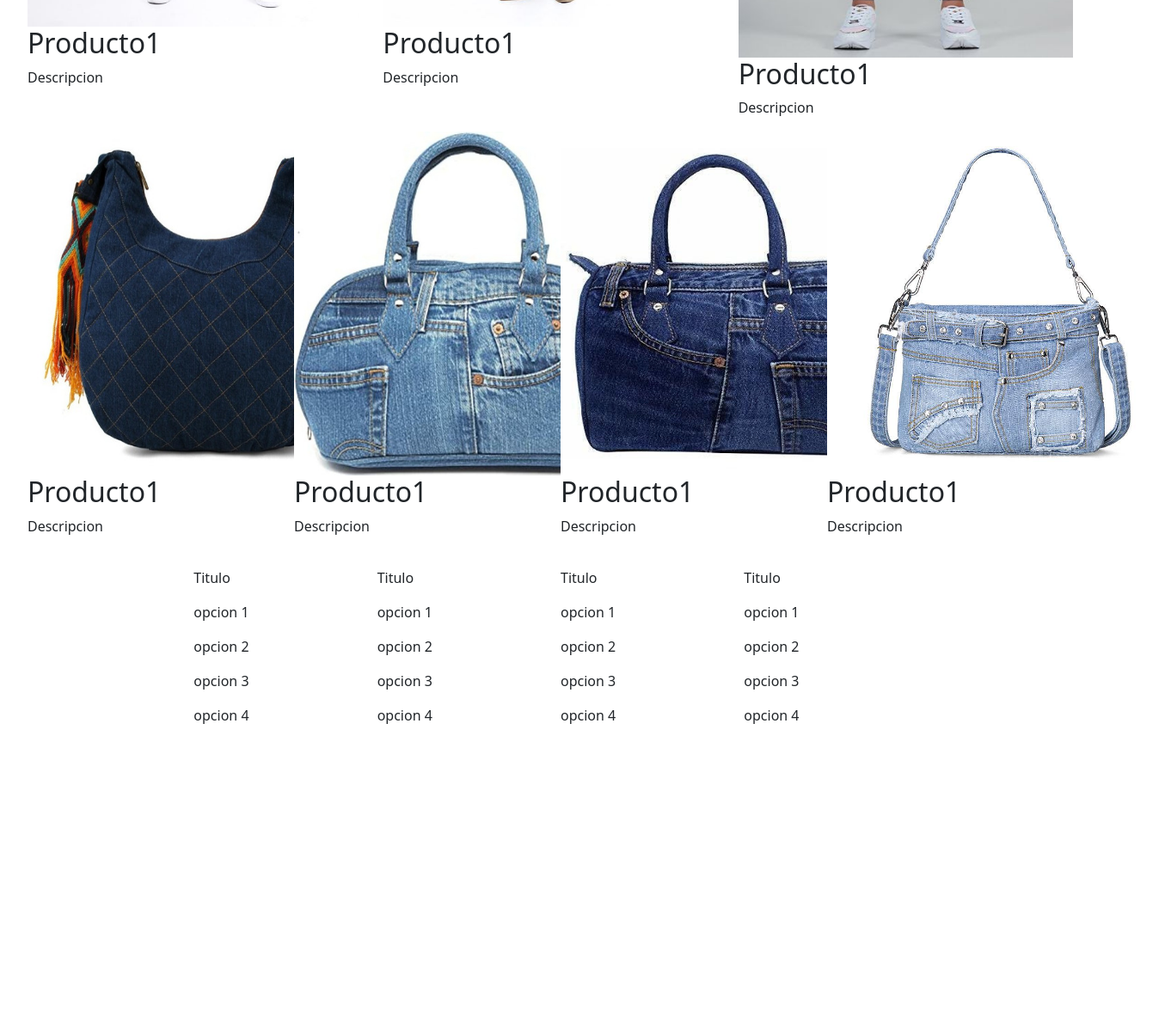
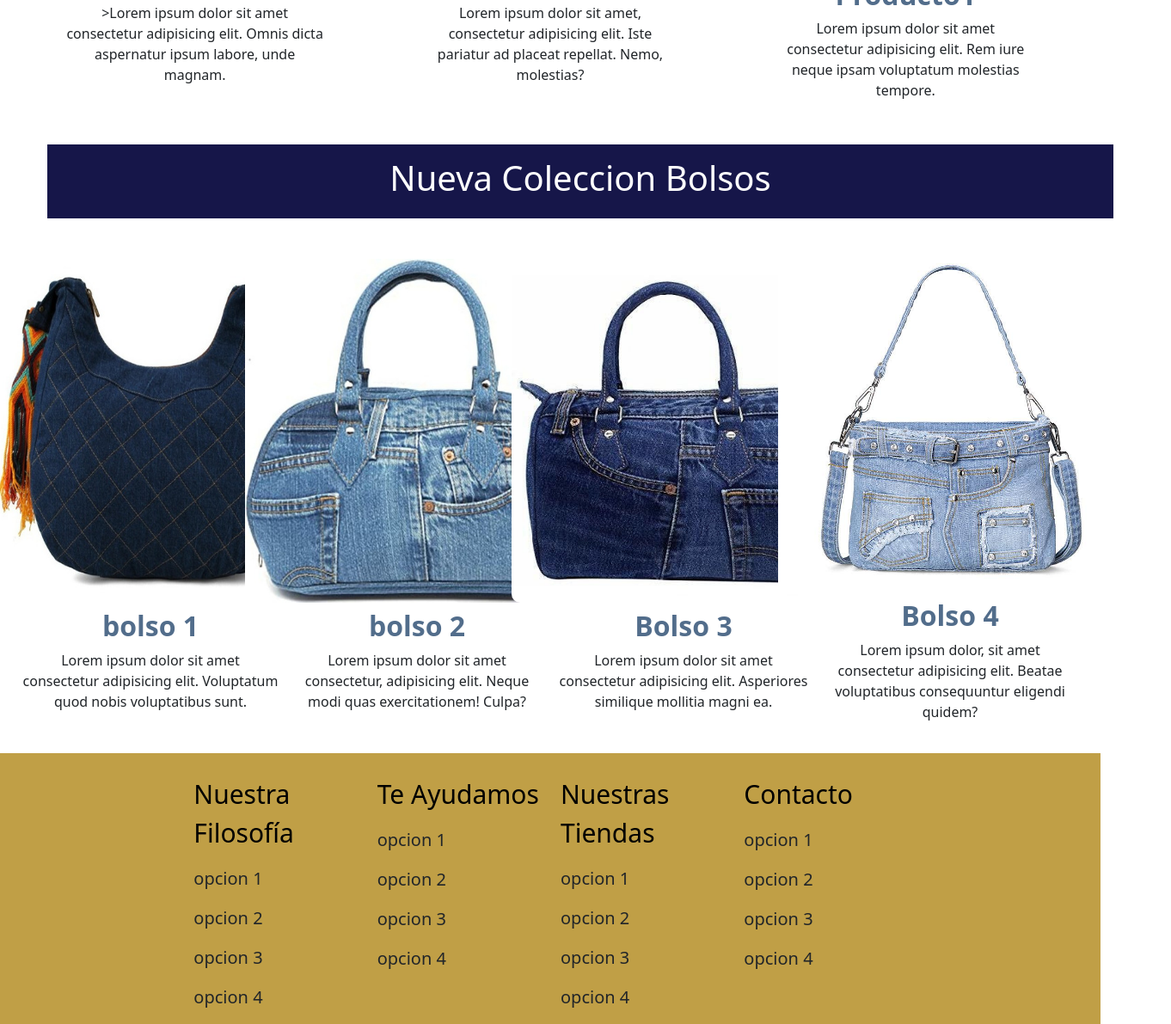
Before and after one commit to carlitoz330/practicaboostratcarloscontreras.github.io, a plain HTML site: page index.html in a window 1280 px wide. Shown: the part 1034-2225 px from the top of the page at 86% size, 1362 px wide, since content can reach past the window. Before the commit the page ends 1894 px from the top, so only its background shows below. Drawn offline with Linux system fonts and the light colour scheme; a web font is replaced by a local one.

Commit message:
pagina terminada

```diff
--- a/index.html
+++ b/index.html
@@ -7,15 +7,18 @@
 
         <!-- Bootstrap CSS -->
         <link href="css/bootstrap.min.css" rel="stylesheet" integrity="sha384-1BmE4kWBq78iYhFldvKuhfTAU6auU8tT94WrHftjDbrCEXSU1oBoqyl2QvZ6jIW3" crossorigin="anonymous">
+        <link rel="preconnect" href="https://fonts.googleapis.com">
+        <link rel="preconnect" href="https://fonts.gstatic.com" crossorigin>
+        <link href="https://fonts.googleapis.com/css2?family=Krub:wght@400;700&family=Merriweather:wght@400;700&family=Praise&display=swap" rel="stylesheet">
         <link rel="stylesheet" href="styles.css">
         <title>Hello, world!</title>
       </head>
       <body>
-        <header>
-            <div class="container-fluid color1">
+        <header class="encabezado">
+            <div class="container-fluid">
                 <div class="row">
                     <div class="col-md-12">
-                        <h1>Jeans & others</h1>
+                        <h1>Jeans & Others</h1>
                     </div>
                 </div>
             </div>
@@ -25,87 +28,96 @@
             <div class="container-fluid">
                 <div class="row banner">
                     <div class="col-md-12">
+                        <p>jeans</p>
                     </div>
                 </div>
             </div>
         </article>
 
-        <main>
+        <main class="">
             <div class="container-fluid">
                 <div class="row">
-                    <div class="col-md-4 ">
+                    <div class="col-md-4 tarjeta">
                         <img src="img/prodcuto1.jpg" class="img-fluid" alt="">
                         <h2>Producto1</h2>
-                        <p>Descripcion</p>
+                        <p>>Lorem ipsum dolor sit amet consectetur adipisicing elit. Omnis dicta aspernatur ipsum labore, unde magnam.</lorem:5></p>
                     </div>
-                    <div class="col-md-4 ">
+                    <div class="col-md-4 tarjeta">
                         <img src="img/producto2.jpg" class="img-fluid" alt="">
                         <h2>Producto1</h2>
-                        <p>Descripcion</p>
+                        <p>Lorem ipsum dolor sit amet, consectetur adipisicing elit. Iste pariatur ad placeat repellat. Nemo, molestias?</p>
                     </div>
-                    <div class="col-md-4 ">
+                    <div class="col-md-4 tarjeta">
                         <img src="img/producto3.jpg" class="img-fluid" alt="">
                         <h2>Producto1</h2>
-                        <p>Descripcion</p>
+                        <p>Lorem ipsum dolor sit amet consectetur adipisicing elit. Rem iure neque ipsam voluptatum molestias tempore.</p>
                     </div>
                 </div>
             </div>
 
-            <div class="container-fluid">
+            <div class="container-fluid info-bol" >
                 <div class="row">
-                    <div class="col-md-3">
+                    <div class="col-md-12">
+                        <h1>Nueva Coleccion Bolsos</h1>
+                    </div>
+                </div>
+            </div>
+
+            <div class="container-fluid contenido-b">
+                <div class="row">
+                    <div class="col-md-3 tarjeta">
                         <img src="img/bolso1.jpg"  width="400px" height="400px" alt="">
-                        <h2>Producto1</h2>
-                        <p>Descripcion</p>
+                        <h2>bolso 1</h2>
+                        <p class="descrip-bol">Lorem ipsum dolor sit amet consectetur adipisicing elit. Voluptatum quod nobis voluptatibus sunt.</p>
                     </div>
-                    <div class="col-md-3">
+                    <div class="col-md-3 tarjeta">
                         <img src="img/bolso2.jpg"  width="400px" height="400px" alt="" alt="">
-                        <h2>Producto1</h2>
-                        <p>Descripcion</p>
+                        <h2>bolso 2</h2>
+                        <p>Lorem ipsum dolor sit amet consectetur, adipisicing elit. Neque modi quas exercitationem! Culpa?</p>
                     </div>
-                    <div class="col-md-3">
+                    <div class="col-md-3 tarjeta">
                         <img src="img/bolso3.jpg" width="400px" height="400px" alt="" alt="">
-                        <h2>Producto1</h2>
-                        <p>Descripcion</p>
+                        <h2>Bolso 3</h2>
+                        <p>Lorem ipsum dolor sit amet consectetur adipisicing elit. Asperiores similique mollitia magni ea.</p>
                     </div>
-                    <div class="col-md-3">
+                    <div class="col-md-3 tarjeta">
                         <img src="img/bolso4.jpg" width="400px" height="400px" alt="" alt="">
-                        <h2>Producto1</h2>
-                        <p>Descripcion</p>
+                        <h2>Bolso 4</h2>
+                        <p>Lorem ipsum dolor, sit amet consectetur adipisicing elit. Beatae voluptatibus consequuntur eligendi quidem?</p>
                     </div>
                 </div>
             </div>
         </main>
 
-        <footer>
+        <footer class="footer">
             <div class="container-fluid">
                 <div class="row">
                     <div class="col-md-2">
 
                     </div>
-                    <div class="col-md-2">
-                        <p>Titulo</p>
+                    <div class="col-md-2 servicios">
+                        <p class="titulo">Nuestra Filosofía</p>
                         <p>opcion 1</p>
                         <p>opcion 2</p>
                         <p>opcion 3</p>
                         <p>opcion 4</p>
                     </div>
-                    <div class="col-md-2">
-                        <p>Titulo</p>
+                    <div class="col-md-2 servicios">
+                        <p class="titulo">Te Ayudamos</p>
                         <p>opcion 1</p>
                         <p>opcion 2</p>
                         <p>opcion 3</p>
                         <p>opcion 4</p>
                     </div>
-                    <div class="col-md-2">
-                        <p>Titulo</p>
+                    <div class="col-md-2 servicios">
+                        <p class="titulo">Nuestras Tiendas</p>
                         <p>opcion 1</p>
                         <p>opcion 2</p>
                         <p>opcion 3</p>
                         <p>opcion 4</p>
                     </div>
-                    <div class="col-md-2">
-                        <p>Titulo</p>
+                    <div class="col-md-2 servicios">
+                        <p class="titulo">Contacto</p>
                         <p>opcion 1</p>
                         <p>opcion 2</p>
                         <p>opcion 3</p>
--- a/styles.css
+++ b/styles.css
@@ -3,16 +3,72 @@
     padding: 0;
 }
 
-.color1 {
-    background-color: aqua;
+.encabezado {
+    text-align: center;
+    color: rgb(22, 22, 73);
+
 }
 
 .banner {
+    display: flex;
+    text-align: center;
+    align-items: center;
     background-image: url(img/jeans-ge6cb772bf_1280.jpg);
     background-size: cover;
-    height: 600px;
+    height: 500px;
+    font-family: 'Praise', cursive;
+    color: white;
+    font-size: 300px;
 }
 
 main {
     margin: 20px;
 }
+
+
+.tarjeta {
+    display: flex;
+    flex-direction: column;
+    align-items: center;
+    justify-content: center;
+}
+
+.tarjeta img {
+    border-radius: 10px;
+    margin-bottom: 8px;
+
+}
+
+.tarjeta h2 {
+    font-weight: bold;
+    color: rgb(82, 109, 139);
+}
+
+.tarjeta p {
+    width: 300px;
+    text-align: center;
+}
+
+
+.info-bol {
+    text-align: center;
+    margin: 35px;
+    background-color: rgb(22, 22, 73);
+    color: white;
+    padding: 15px;
+
+}
+
+.footer {
+    background-color: rgb(192, 159, 70);
+    padding-top: 25px;
+}
+
+.servicios p {
+    font-size: 20px;
+}
+
+.servicios .titulo {
+    font-size: 30px;
+    color: black;
+}
```
